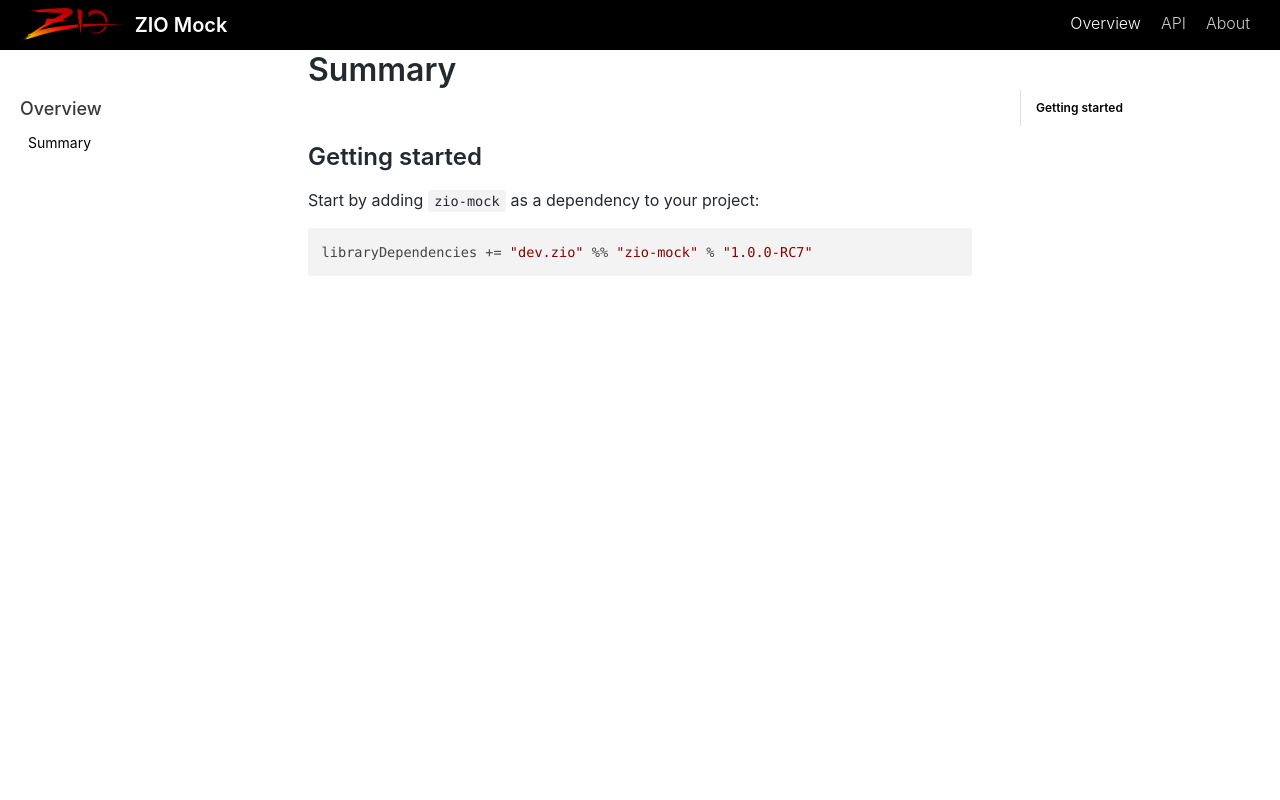
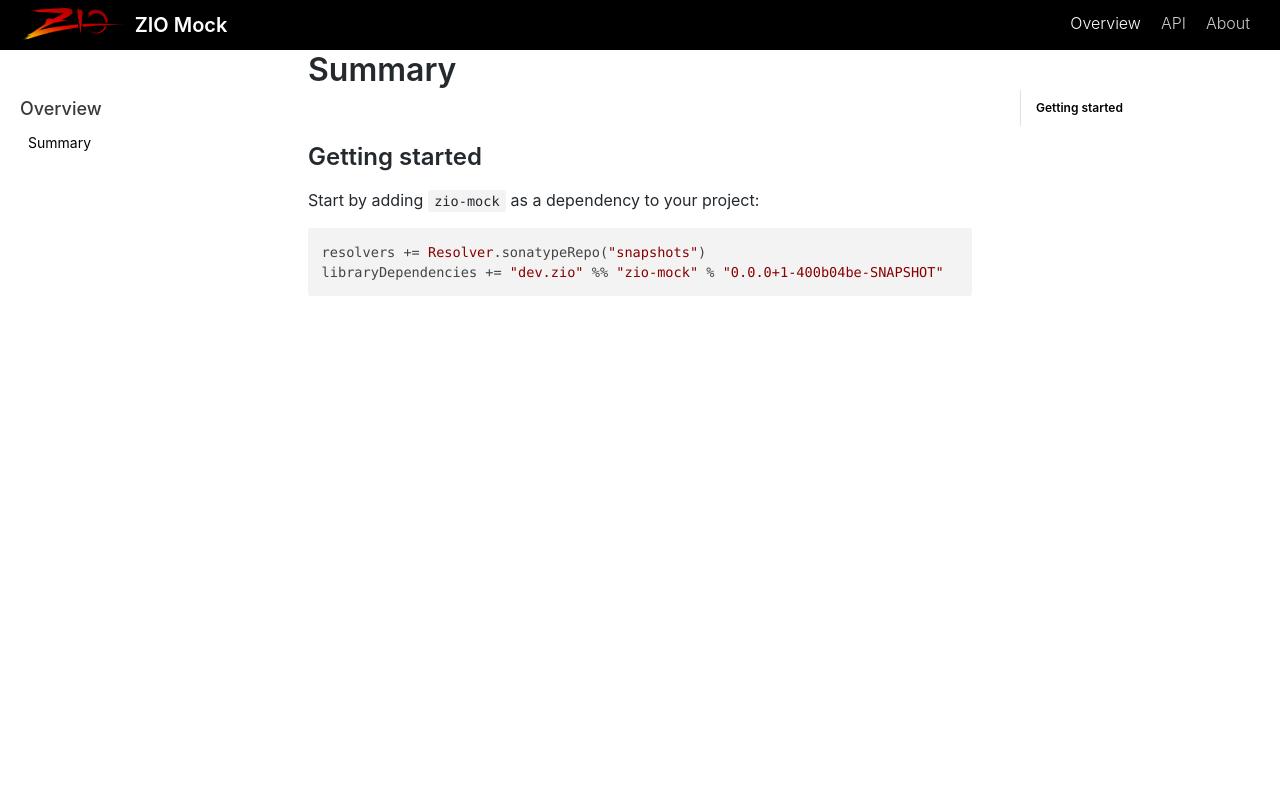
Before and after one commit to zio/zio-mock, a plain HTML site: page docs/overview/overview_index.html in a window 1280 px wide. Shown: the top 800 px of the page. Drawn offline with nearby package versions, Linux system fonts and the light colour scheme; a script that the page names is missing; files whose address does not match are found by name.

Commit message:
Deploy website
Deploy website version based on 400b04befe9fbee1de2e2f2cb89f5b72a4697c7b

```diff
--- a/docs/overview/overview_index.html
+++ b/docs/overview/overview_index.html
@@ -62,6 +62,7 @@
             });
         </script></nav></div><div class="container mainContainer docsContainer"><div class="wrapper"><div class="post"><header class="postHeader"><h1 id="__docusaurus" class="postHeaderTitle">Summary</h1></header><article><div><span><h2><a class="anchor" aria-hidden="true" id="getting-started"></a><a href="#getting-started" aria-hidden="true" class="hash-link"><svg class="hash-link-icon" aria-hidden="true" height="16" version="1.1" viewBox="0 0 16 16" width="16"><path fill-rule="evenodd" d="M4 9h1v1H4c-1.5 0-3-1.69-3-3.5S2.55 3 4 3h4c1.45 0 3 1.69 3 3.5 0 1.41-.91 2.72-2 3.25V8.59c.58-.45 1-1.27 1-2.09C10 5.22 8.98 4 8 4H4c-.98 0-2 1.22-2 2.5S3 9 4 9zm9-3h-1v1h1c1 0 2 1.22 2 2.5S13.98 12 13 12H9c-.98 0-2-1.22-2-2.5 0-.83.42-1.64 1-2.09V6.25c-1.09.53-2 1.84-2 3.25C6 11.31 7.55 13 9 13h4c1.45 0 3-1.69 3-3.5S14.5 6 13 6z"></path></svg></a>Getting started</h2>
 <p>Start by adding <code>zio-mock</code> as a dependency to your project:</p>
-<pre><code class="hljs css language-scala">libraryDependencies += <span class="hljs-string">"dev.zio"</span> %% <span class="hljs-string">"zio-mock"</span> % <span class="hljs-string">"1.0.0-RC7"</span>
+<pre><code class="hljs css language-scala">resolvers += <span class="hljs-type">Resolver</span>.sonatypeRepo(<span class="hljs-string">"snapshots"</span>)
+libraryDependencies += <span class="hljs-string">"dev.zio"</span> %% <span class="hljs-string">"zio-mock"</span> % <span class="hljs-string">"0.0.0+1-400b04be-SNAPSHOT"</span>
 </code></pre>
 </span></div></article></div><div class="docs-prevnext"></div></div></div><nav class="onPageNav"><ul class="toc-headings"><li><a href="#getting-started">Getting started</a></li></ul></nav></div><footer class="nav-footer" id="footer"><section class="sitemap"><a href="/zio-mock/" class="nav-home"><img src="/zio-mock/img/sidebar_brand2x.png" alt="ZIO Mock"/></a><div><h5>GitHub</h5><a class="github-button" href="https://github.com/zio/zio-mock" data-icon="octicon-star" data-count-href="/zio/zio-mock/stargazers" data-show-count="true" data-count-aria-label="# stargazers on GitHub" aria-label="Star this project on GitHub">Star</a></div><div><h5>Chat with us on Discord</h5><a href="https://discord.gg/2ccFBr4"><img src="/zio-mock//img/discord.png" width="120" alt="discord"/></a></div><div><h5>Additional resources</h5><a href="/zio-mock/api/index.html">Scaladoc of zio-mock</a></div></section><section class="copyright">Copyright © 2022 ZIO Maintainers</section></footer></div></body></html>
```
Also changed, not shown: api/zio/mock/BuildInfo$.html (+1 -1 lines).
